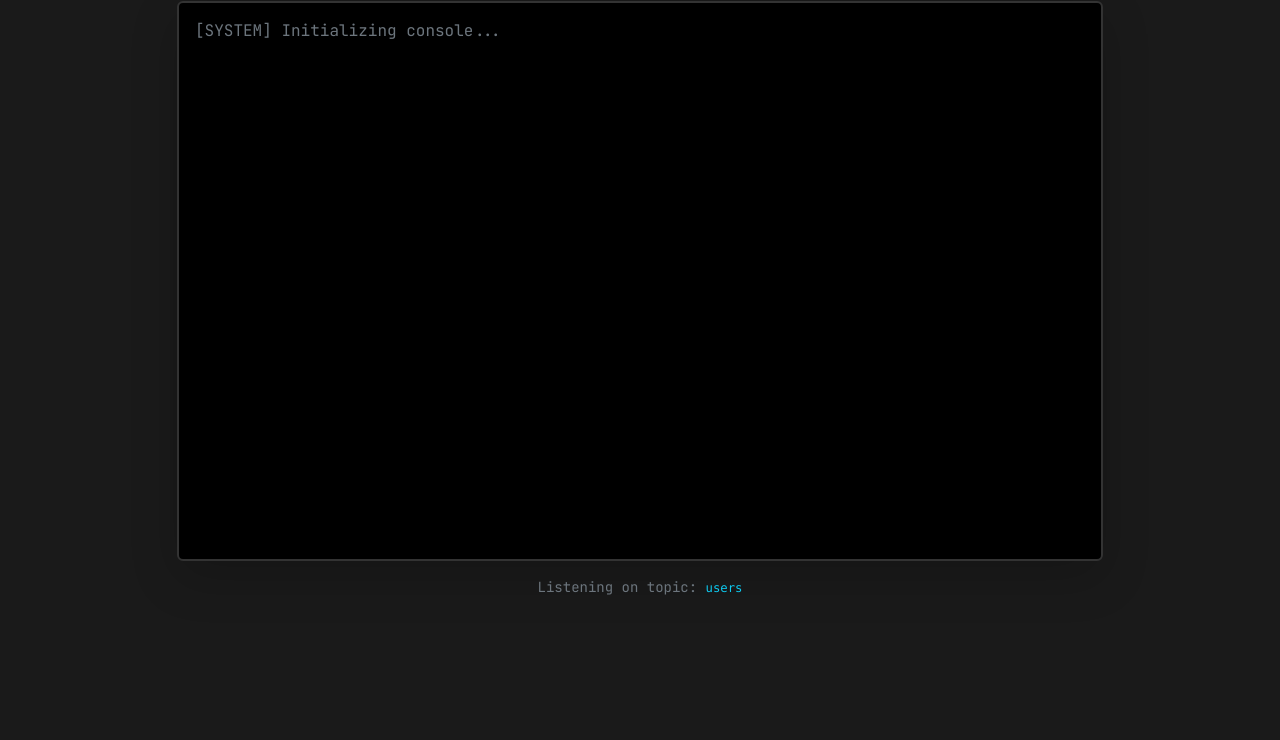
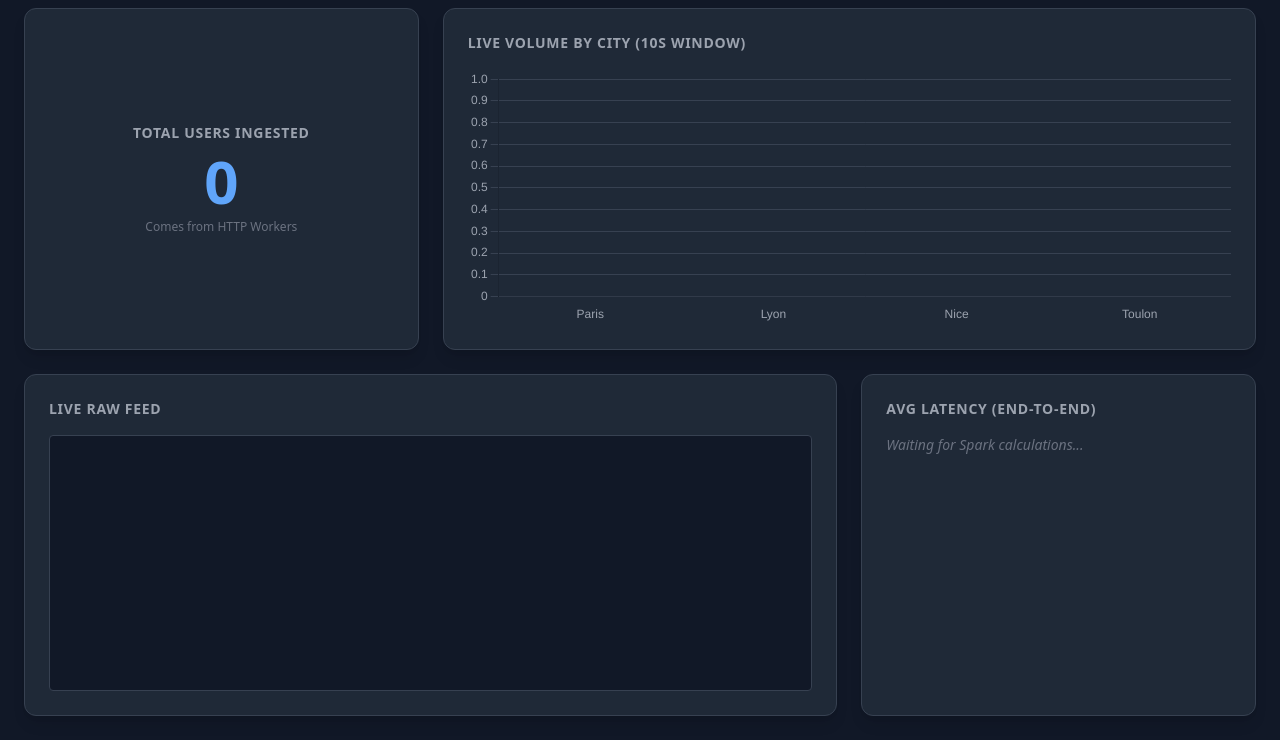
Before and after one commit to Lapsire/data-pipeline, a website: page api/public/index.html in a window 1280 px wide. Shown: the part 101-841 px from the top of the page. Before the commit the page ends 800 px from the top, so only its background shows below. Drawn offline with nearby package versions, Linux system fonts and the light colour scheme; no server answers.

Commit message:
change dashboard to handle more metrics

```diff
--- a/api/public/index.html
+++ b/api/public/index.html
@@ -1,81 +1,167 @@
 <!DOCTYPE html>
-<html lang="fr">
+<html lang="en" class="dark">
 <head>
     <meta charset="UTF-8">
+    <meta name="viewport" content="width=device-width, initial-scale=1.0">
     <title>Dashboard</title>
-
-    <link href="https://cdn.jsdelivr.net/npm/bootstrap@5.3.0/dist/css/bootstrap.min.css" rel="stylesheet">
-    <link href="https://fonts.googleapis.com/css2?family=JetBrains+Mono:wght@400;700&display=swap" rel="stylesheet">
-
+    <script src="https://cdn.tailwindcss.com"></script>
+    <script src="https://cdn.jsdelivr.net/npm/chart.js"></script>
+    <script src="/socket.io/socket.io.js"></script>
     <style>
-        body {
-            background-color: #1a1a1a;
-            font-family: 'JetBrains Mono', monospace;
-            color: #eee;
-        }
-        #terminal-container {
-            background-color: #000;
-            border: 2px solid #333;
-            height: 70vh;
-            overflow-y: auto;
-            box-shadow: 0 0 20px rgba(0, 255, 65, 0.1);
-        }
-        .log-line {
-            font-size: 0.9rem;
-            border-bottom: 1px solid #111;
-        }
-        .timestamp { color: #666; }
-        .badge-kafka { font-size: 0.7rem; vertical-align: middle; }
+        ::-webkit-scrollbar { width: 6px; }
+        ::-webkit-scrollbar-track { background: #1f2937; }
+        ::-webkit-scrollbar-thumb { background: #4b5563; border-radius: 4px; }
+        ::-webkit-scrollbar-thumb:hover { background: #6b7280; }
     </style>
 </head>
-<body class="py-5">
+<body class="bg-gray-900 text-white font-sans min-h-screen p-6">
 
-<div class="container">
-    <div class="row justify-content-center">
-        <div class="col-md-10">
+    <header class="mb-8 border-b border-gray-700 pb-4 flex justify-between items-center">
+        <div>
+            <h1 class="text-3xl font-bold bg-clip-text text-transparent bg-gradient-to-r from-blue-400 to-purple-500">
+                DASHBOARD
+            </h1>
+        </div>
+    </header>
 
-            <div class="d-flex justify-content-between align-items-center mb-3">
-                <h2 class="text-success m-0">DATA_STREAM_MONITOR</h2>
+    <div class="grid grid-cols-1 lg:grid-cols-3 gap-6">
+
+        <div class="bg-gray-800 rounded-xl p-6 border border-gray-700 shadow-lg col-span-1 lg:col-span-1 flex flex-col justify-center items-center">
+            <h2 class="text-gray-400 text-sm font-semibold uppercase tracking-wider mb-2">Total Users Ingested</h2>
+            <div id="total-users" class="text-6xl font-black text-blue-400 tabular-nums">0</div>
+            <p class="text-gray-500 text-xs mt-2">Comes from HTTP Workers</p>
+        </div>
+
+        <div class="bg-gray-800 rounded-xl p-6 border border-gray-700 shadow-lg col-span-1 lg:col-span-2">
+            <h2 class="text-gray-400 text-sm font-semibold uppercase tracking-wider mb-4">Live Volume by City (10s Window)</h2>
+            <div class="relative h-64 w-full">
+                <canvas id="cityChart"></canvas>
             </div>
+        </div>
 
-            <div id="terminal-container" class="rounded p-3 shadow-lg">
-                <div id="logs">
-                    <p class="text-secondary">[SYSTEM] Initializing console...</p>
+        <div class="bg-gray-800 rounded-xl p-6 border border-gray-700 shadow-lg col-span-1 lg:col-span-2">
+            <h2 class="text-gray-400 text-sm font-semibold uppercase tracking-wider mb-4">Live Raw Feed</h2>
+            <div class="bg-gray-900 rounded border border-gray-700 h-64 overflow-y-auto p-4 font-mono text-xs" id="live-feed">
                 </div>
-            </div>
+        </div>
 
-            <p class="mt-3 text-secondary small text-center">
-                Listening on topic: <code class="text-info">users</code>
-            </p>
+        <div class="bg-gray-800 rounded-xl p-6 border border-gray-700 shadow-lg col-span-1 lg:col-span-1">
+            <h2 class="text-gray-400 text-sm font-semibold uppercase tracking-wider mb-4">Avg Latency (End-to-End)</h2>
+            <ul id="latency-list" class="space-y-4">
+                <li class="text-gray-500 italic text-sm">Waiting for Spark calculations...</li>
+                </ul>
+        </div>
 
-        </div>
     </div>
-</div>
 
-<script src="/socket.io/socket.io.js"></script>
-<script>
-    const socket = io();
-    const logsContainer = document.getElementById('logs');
-    const terminal = document.getElementById('terminal-container');
+    <script>
+        const socket = io();
 
-    socket.on('user_update', (data) => {
-        const time = new Date().toLocaleTimeString();
+        // State vars
+        let totalIngested = 0;
+        const chartData = {
+            labels: ['Paris', 'Lyon', 'Nice', 'Toulon'],
+            datasets: [{
+                label: 'Users per 10s',
+                data: [0, 0, 0, 0],
+                backgroundColor: [
+                    'rgba(59, 130, 246, 0.8)', // Blue
+                    'rgba(139, 92, 246, 0.8)', // Purple
+                    'rgba(16, 185, 129, 0.8)', // Emerald
+                    'rgba(245, 158, 11, 0.8)'  // Amber
+                ],
+                borderRadius: 4
+            }]
+        };
 
-        const div = document.createElement('div');
-        div.className = 'log-line py-1';
-        div.innerHTML = `
-            <span class="timestamp">[${time}]</span>
-            <span class="text-info">INCOMING:</span>
-            <span class="text-warning">${data.name}</span>
-            <span class="text-muted">from</span>
-            <span class="text-success">${data.city}</span>
-        `;
+        const ctx = document.getElementById('cityChart').getContext('2d');
+        const cityChart = new Chart(ctx, {
+            type: 'bar',
+            data: chartData,
+            options: {
+                responsive: true,
+                maintainAspectRatio: false,
+                animation: { duration: 500 },
+                plugins: { legend: { display: false } },
+                scales: {
+                    y: { beginAtZero: true, grid: { color: '#374151' }, ticks: { color: '#9CA3AF' } },
+                    x: { grid: { display: false }, ticks: { color: '#9CA3AF' } }
+                }
+            }
+        });
 
-        logsContainer.appendChild(div);
+        const totalUsersEl = document.getElementById('total-users');
+        const liveFeedEl = document.getElementById('live-feed');
 
-        terminal.scrollTop = terminal.scrollHeight;
-    });
-</script>
+        socket.on('user_update', (user) => {
+            // Update Global Counter
+            totalIngested++;
+            totalUsersEl.innerText = totalIngested.toLocaleString();
 
+            // Add to Live Feed
+            const logEntry = document.createElement('div');
+            logEntry.className = 'mb-1 flex gap-3 text-gray-300';
+            logEntry.innerHTML = `
+                <span class="text-green-400">[${new Date().toLocaleTimeString()}]</span>
+                <span class="text-blue-300 font-bold">${user.city}</span>
+                <span>${user.name} (${user.age} yo) ingested.</span>
+            `;
+            liveFeedEl.prepend(logEntry);
+
+            // Keep only last 50 logs to avoid memory leak
+            if (liveFeedEl.children.length > 50) {
+                liveFeedEl.lastChild.remove();
+            }
+        });
+
+        // isten the metrics
+        const latencyListEl = document.getElementById('latency-list');
+        // Store the latest metrics per city to update the UI
+        const currentMetrics = {};
+
+        socket.on('metrics_update', (metric) => {
+            // Clean the "waiting" message on first payload
+            if (latencyListEl.innerHTML.includes("Waiting")) latencyListEl.innerHTML = '';
+
+            const city = metric.city;
+            const volume = metric.volume;
+            // Round latency to 3 decimals
+            const latency = parseFloat(metric.avg_latency).toFixed(3);
+
+            // Save to local state
+            currentMetrics[city] = { volume, latency };
+
+            // Update the chart
+            const cityIndex = chartData.labels.indexOf(city);
+            if (cityIndex !== -1) {
+                chartData.datasets[0].data[cityIndex] = volume;
+                cityChart.update();
+            }
+
+            renderLatencyBoard();
+        });
+
+        function renderLatencyBoard() {
+            latencyListEl.innerHTML = '';
+            for (const [city, data] of Object.entries(currentMetrics)) {
+
+                // Determine color based on latency (Good < 0.5s, Medium < 1.5s, Bad > 1.5s)
+                let colorClass = "text-green-400";
+                if (data.latency > 1.5) colorClass = "text-red-400";
+                else if (data.latency > 0.5) colorClass = "text-yellow-400";
+
+                const li = document.createElement('li');
+                li.className = 'flex justify-between items-center bg-gray-700/50 p-3 rounded-lg border border-gray-600';
+                li.innerHTML = `
+                    <span class="font-semibold text-gray-200">${city}</span>
+                    <div class="flex flex-col items-end">
+                        <span class="${colorClass} font-mono font-bold">${data.latency}s</span>
+                        <span class="text-xs text-gray-400">${data.volume} msgs/10s</span>
+                    </div>
+                `;
+                latencyListEl.appendChild(li);
+            }
+        }
+    </script>
 </body>
 </html>
```
